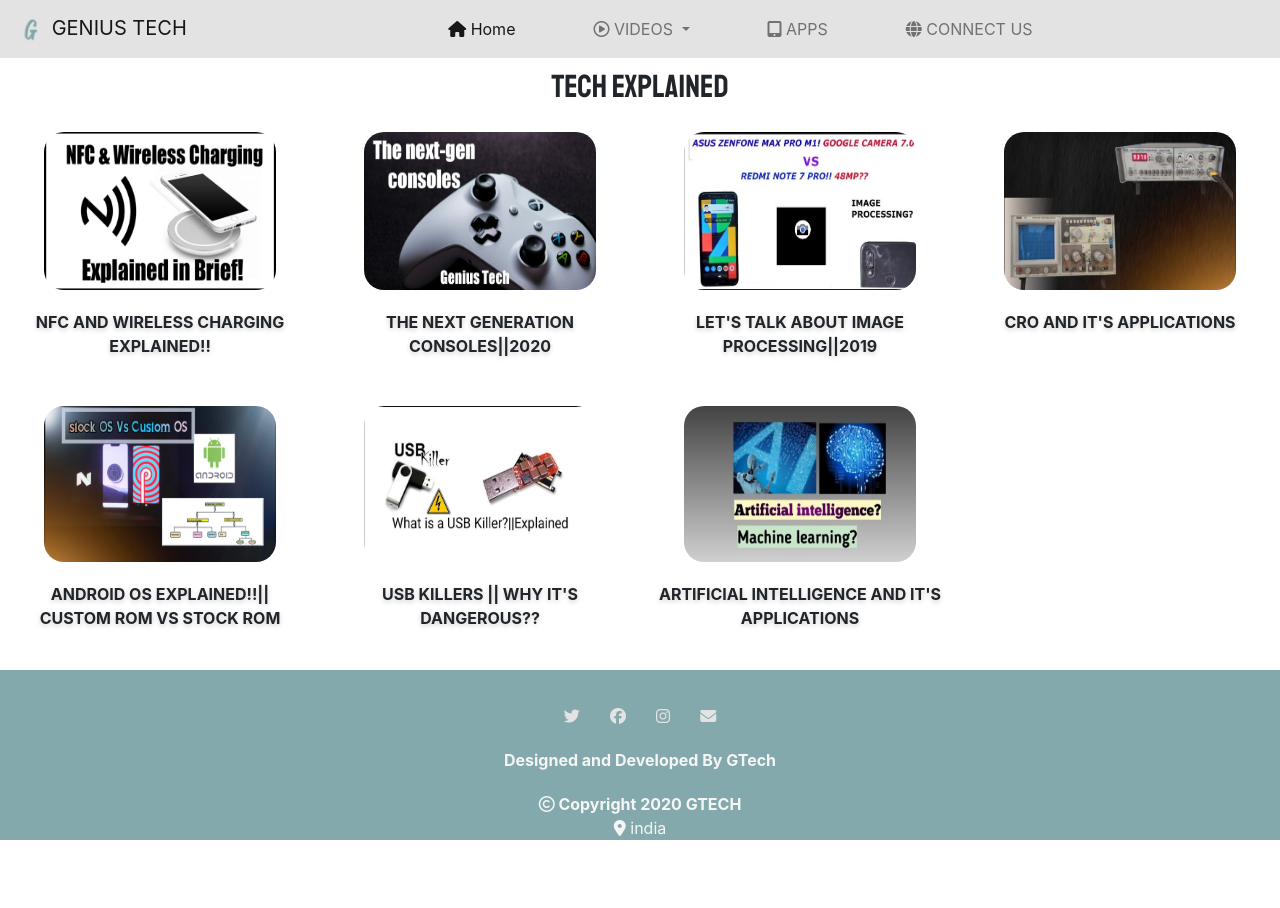
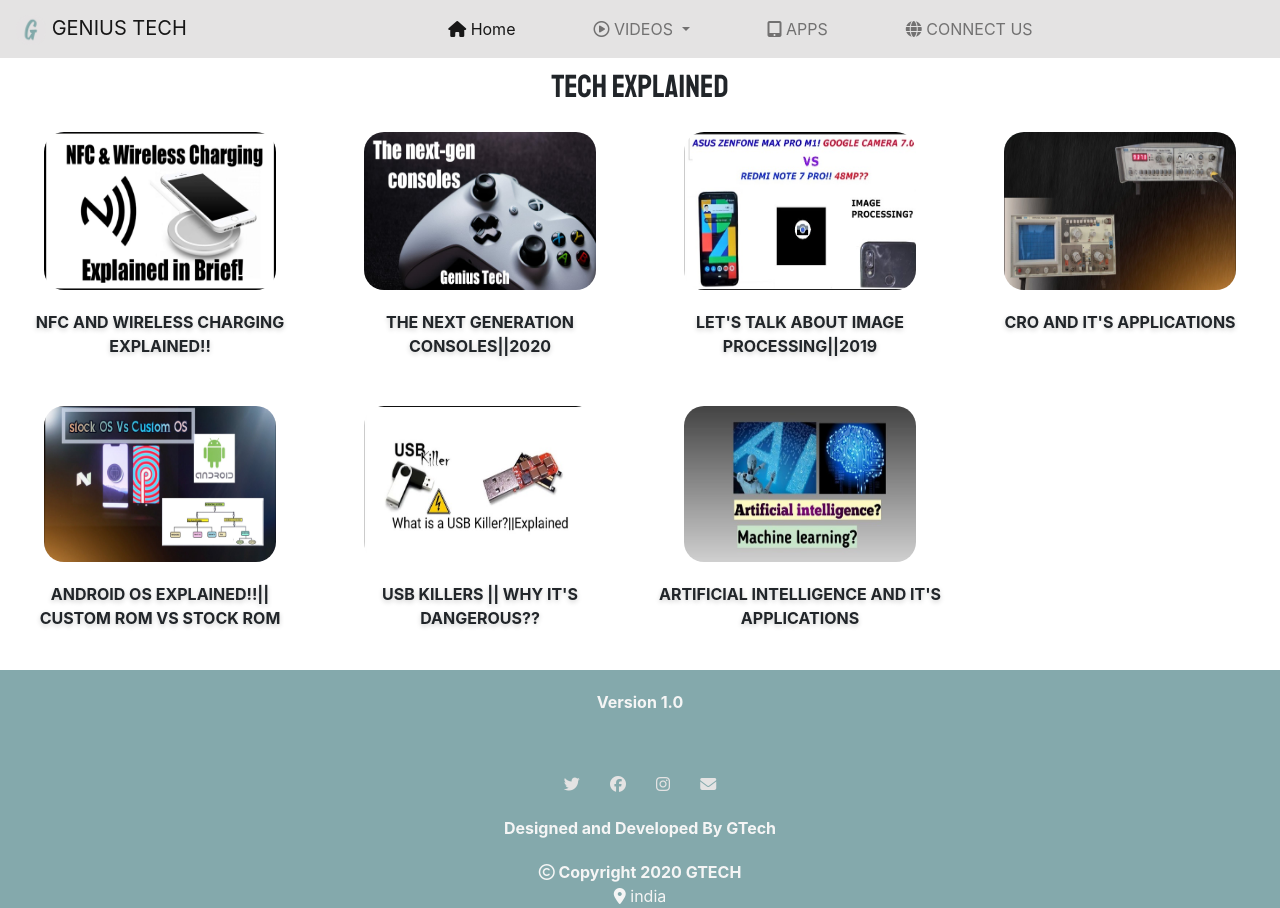
Before and after one commit to saikiran-patro/Genius-Tech.github.io, a plain HTML site: page Tech Explained/TECHEXPLAINED.html in a window 1280 px wide. Before the commit the page ends 840 px from the top, so only its background shows below. Drawn offline with nearby package versions, Linux system fonts and the light colour scheme.

Commit message:
Update TECHEXPLAINED.html

```diff
--- a/Tech Explained/TECHEXPLAINED.html
+++ b/Tech Explained/TECHEXPLAINED.html
@@ -106,6 +106,7 @@
 
         </section><br><br>
         <section id="footer">
+           <p id="copyright">Version 1.0</p><br>
           <i class="icon-bottom fab fa-twitter"></i>
           <i class="icon-bottom fab fa-facebook"></i>
           <i class="icon-bottom fab fa-instagram"></i>
```
